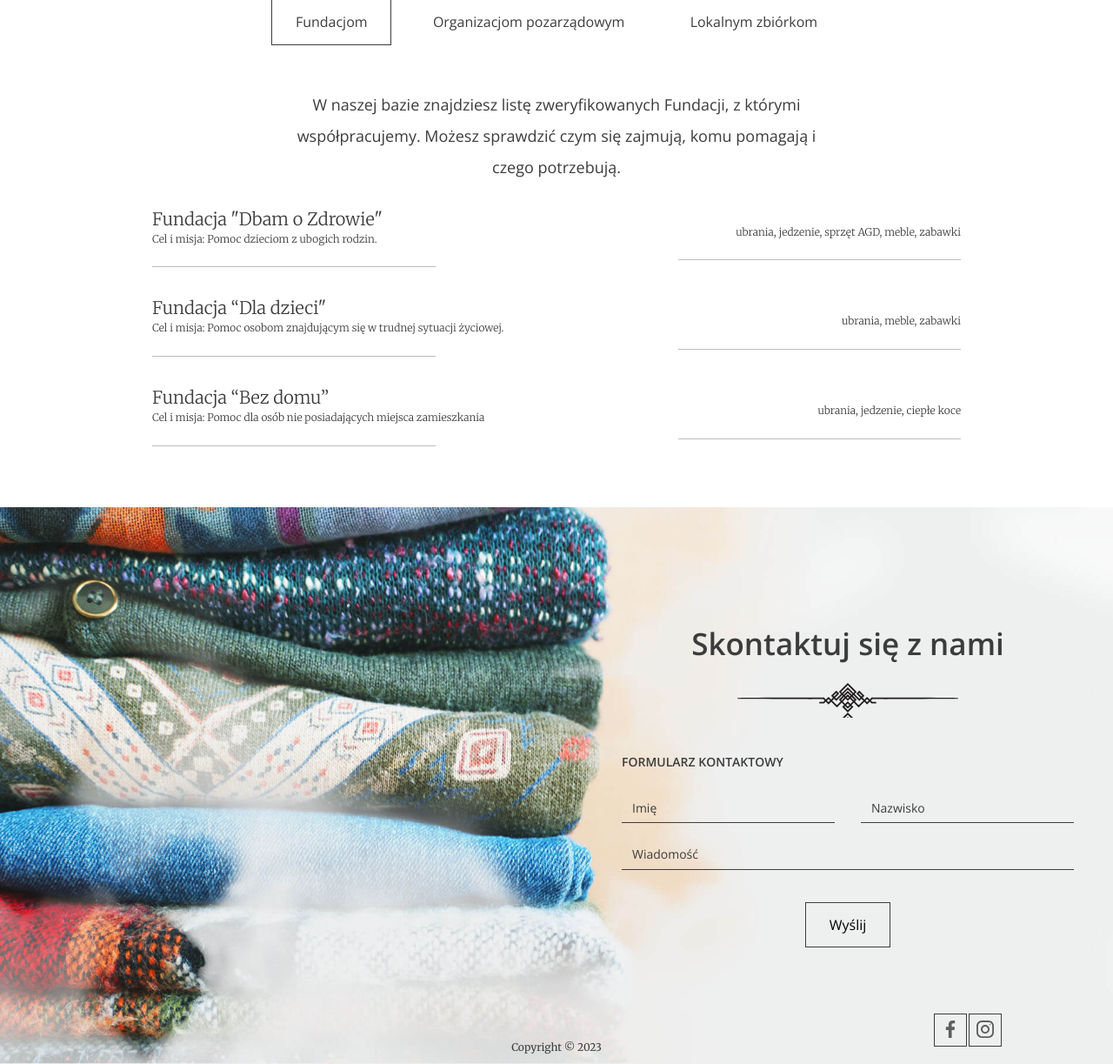
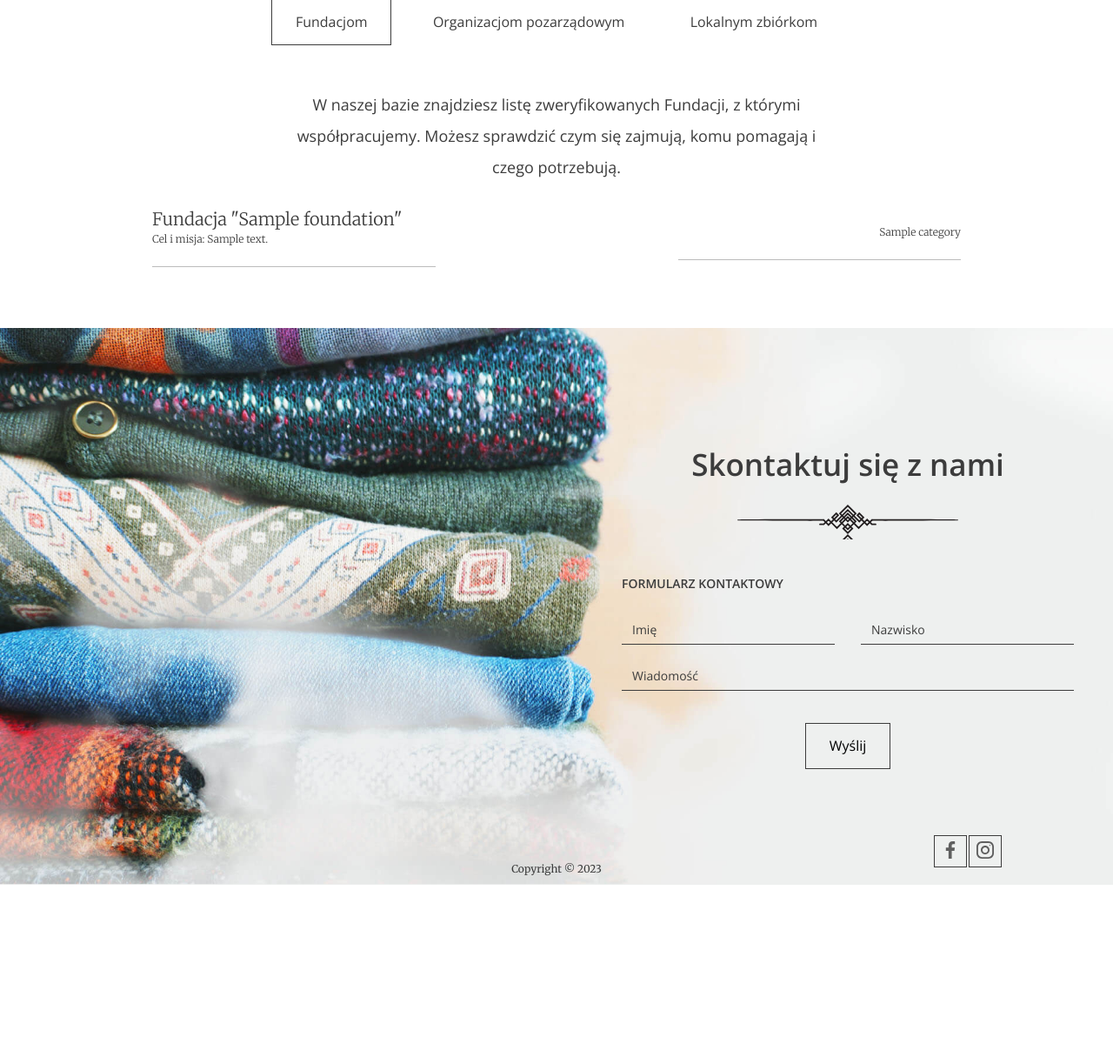
Before and after one commit to DamianFilimowski/Donate, a Django app: template templates/index.html in a window 1280 px wide. Shown: the part 2655-3878 px from the top of the page at 87% size. After the commit the page ends 3672 px from the top, so only its background shows below. Run offline with Django 3.2, Linux system fonts and the light colour scheme; the template is opened without the code that fills it: most values are stand-ins (such as "Sample title", 1, 10 or a date in 2020).

Commit message:
loading institututions on LandingPage

```diff
--- a/charity/views.py
+++ b/charity/views.py
@@ -11,7 +11,11 @@ from charity.models import *
 class LandingPageView(View):
     def get(self, request):
         bags_quantity = Donation.objects.aggregate(Sum('quantity'))['quantity__sum']
-        return render(request, 'index.html', {'bags_quantity': bags_quantity})
+        foundations = Institution.objects.filter(type=1)
+        ngos = Institution.objects.filter(type=2)
+        locals = Institution.objects.filter(type=3)
+        context = {'bags_quantity': bags_quantity, 'foundations': foundations, 'ngos': ngos, 'locals': locals }
+        return render(request, 'index.html', context)
 
 
 class AddDonationView(View):
--- a/templates/index.html
+++ b/templates/index.html
@@ -82,32 +82,17 @@
         <p>W naszej bazie znajdziesz listę zweryfikowanych Fundacji, z którymi współpracujemy. Możesz sprawdzić czym się zajmują, komu pomagają i czego potrzebują.</p>
 
         <ul class="help--slides-items">
-          <li>
+            {% for foundation in foundations %}
+                <li>
             <div class="col">
-              <div class="title">Fundacja "Dbam o Zdrowie"</div>
-              <div class="subtitle">Cel i misja: Pomoc dzieciom z ubogich rodzin.</div>
+              <div class="title">Fundacja "{{ foundation.name}}"</div>
+              <div class="subtitle">Cel i misja: {{ foundation.description}}</div>
             </div>
 
-            <div class="col"><div class="text">ubrania, jedzenie, sprzęt AGD, meble, zabawki</div></div>
+            <div class="col"><div class="text">{% for category in foundation.categories.all %}
+                {{ category.name }}{% if not forloop.last %}, {% endif %}{% endfor %}</div></div>
           </li>
-
-          <li>
-            <div class="col">
-              <div class="title">Fundacja “Dla dzieci"</div>
-              <div class="subtitle">Cel i misja: Pomoc osobom znajdującym się w trudnej sytuacji życiowej.</div>
-            </div>
-
-            <div class="col"><div class="text">ubrania, meble, zabawki</div></div>
-          </li>
-
-          <li>
-            <div class="col">
-              <div class="title">Fundacja “Bez domu”</div>
-              <div class="subtitle">Cel i misja: Pomoc dla osób nie posiadających miejsca zamieszkania</div>
-            </div>
-
-            <div class="col"><div class="text">ubrania, jedzenie, ciepłe koce</div></div>
-          </li>
+            {% endfor %}
         </ul>
         <!-- Pagination
         <ul class="help--slides-pagination">
@@ -125,42 +110,18 @@
           Lorem ipsum dolor, sit amet consectetur adipisicing elit. Hic officiis mollitia dolor, neque aspernatur accusamus debitis. Ducimus, officia. Quia, sunt illum! Non iste placeat ab ipsum alias
           quos suscipit corporis!
         </p>
-        <ul class="help--slides-items">
-          <li>
+         <ul class="help--slides-items">
+            {% for ngo in ngos %}
+                <li>
             <div class="col">
-              <div class="title">Organizacja 1</div>
-              <div class="subtitle">Lorem ipsum dolor sit amet consectetur.</div>
+              <div class="title">Organizacja "{{ ngo.name}}"</div>
+              <div class="subtitle">Cel i misja: {{ ngo.description}}</div>
             </div>
 
-            <div class="col"><div class="text">Lorem ipsum dolor sit amet consectetur adipisicing elit.</div></div>
+            <div class="col"><div class="text">{% for category in ngo.categories.all %}
+                {{ category.name }}{% if not forloop.last %}, {% endif %}{% endfor %}</div></div>
           </li>
-
-          <li>
-            <div class="col">
-              <div class="title">Organizacja 2</div>
-              <div class="subtitle">Lorem ipsum dolor sit amet consectetur.</div>
-            </div>
-
-            <div class="col"><div class="text">Lorem ipsum dolor sit amet consectetur adipisicing elit.</div></div>
-          </li>
-
-          <li>
-            <div class="col">
-              <div class="title">Organizacja 3</div>
-              <div class="subtitle">Lorem ipsum dolor sit amet consectetur.</div>
-            </div>
-
-            <div class="col"><div class="text">Lorem ipsum dolor sit amet consectetur adipisicing elit.</div></div>
-          </li>
-
-          <li>
-            <div class="col">
-              <div class="title">Organizacja 4</div>
-              <div class="subtitle">Lorem ipsum dolor sit amet consectetur.</div>
-            </div>
-
-            <div class="col"><div class="text">Lorem ipsum dolor sit amet consectetur adipisicing elit.</div></div>
-          </li>
+            {% endfor %}
         </ul>
 
         <!-- Pagination
@@ -177,24 +138,18 @@
       <!-- SLIDE 3 -->
       <div class="help--slides" data-id="3">
         <p>Lorem ipsum dolor sit amet, his ocurreret persequeris ea, ad utinam laudem duo. Verterem adipisci partiendo eos ne, ea his reque quaeque recteque, ne quo lobortis intellegam.</p>
-        <ul class="help--slides-items">
-          <li>
+         <ul class="help--slides-items">
+            {% for local in locals %}
+                <li>
             <div class="col">
-              <div class="title">Lokalna zbiórka 1</div>
-              <div class="subtitle">Lorem ipsum dolor sit amet consectetur.</div>
+              <div class="title">Lokalna zbiórka "{{ local.name}}"</div>
+              <div class="subtitle">Cel i misja: {{ local.description}}</div>
             </div>
 
-            <div class="col"><div class="text">Lorem ipsum dolor sit amet consectetur adipisicing elit.</div></div>
+            <div class="col"><div class="text">{% for category in local.categories.all %}
+                {{ category.name }}{% if not forloop.last %}, {% endif %}{% endfor %}</div></div>
           </li>
-
-          <li>
-            <div class="col">
-              <div class="title">Lokalna zbiórka 2</div>
-              <div class="subtitle">Lorem ipsum dolor sit amet consectetur.</div>
-            </div>
-
-            <div class="col"><div class="text">Lorem ipsum dolor sit amet consectetur adipisicing elit.</div></div>
-          </li>
+            {% endfor %}
         </ul>
 
         <!-- Pagination
```
